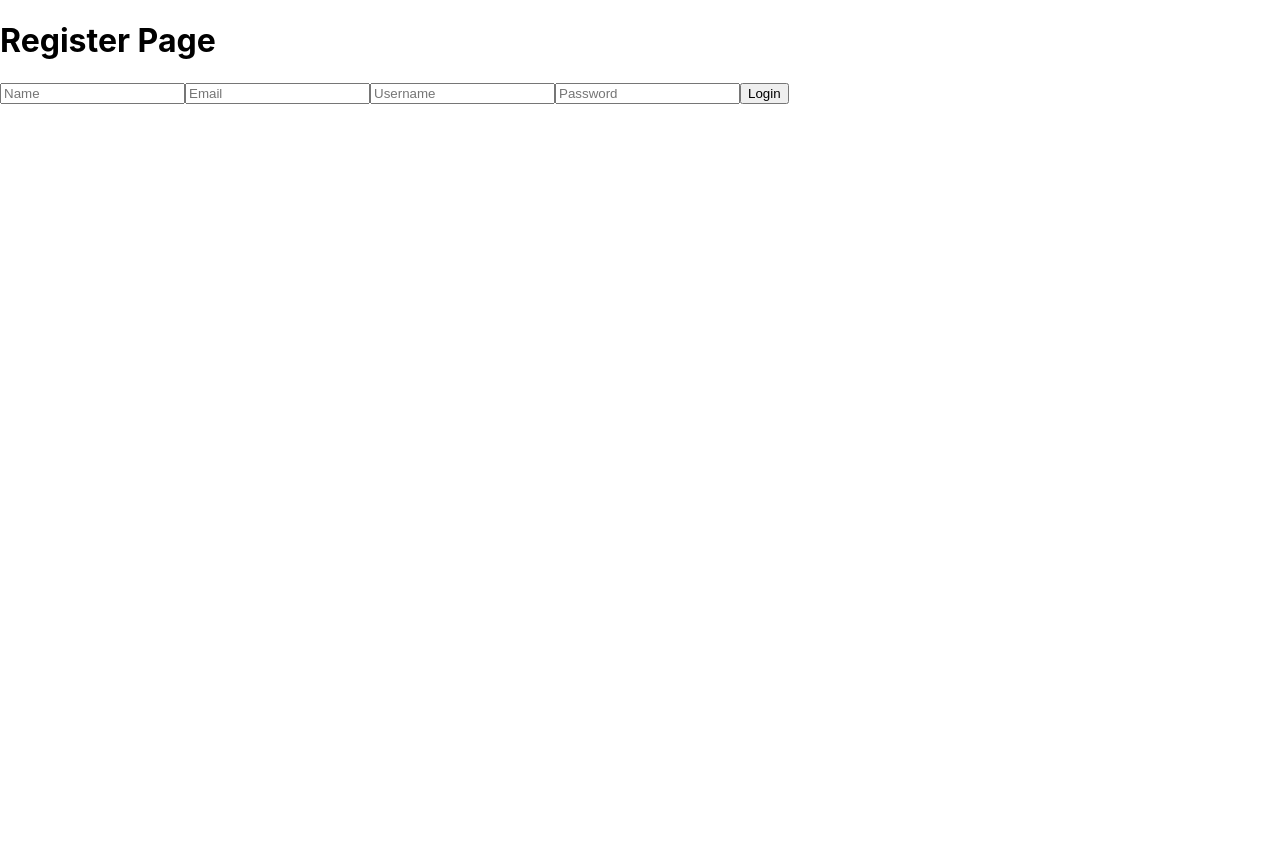
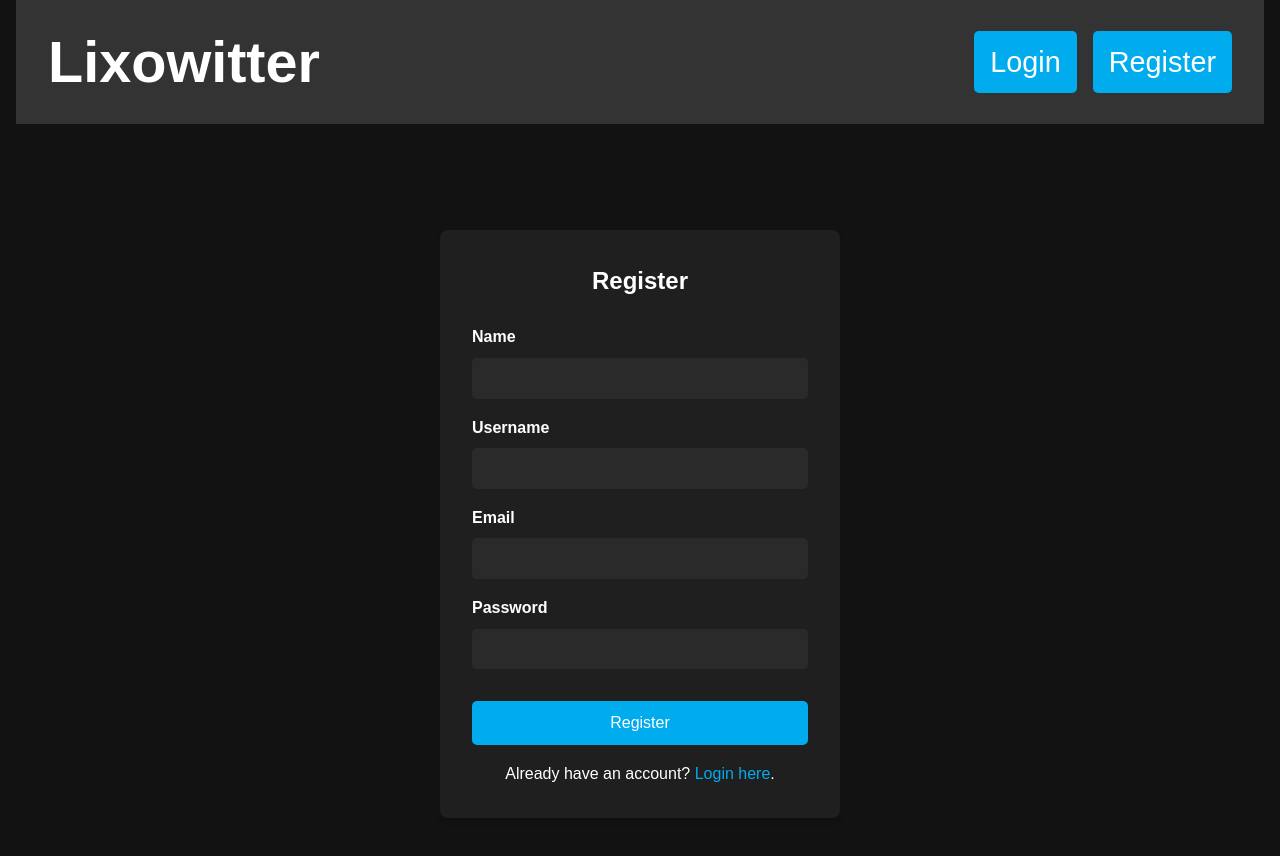
Before and after one commit to Eletrinho/lixowitter, a React (Create React App) app: page /register in a window 1280 px wide. Shown: the top 856 px of the page. Before the commit the page ends 800 px from the top, so only its background shows below. Built offline with nearby package versions, Linux system fonts and the light colour scheme.

Commit message:
Uma melhorada no design com ajuda do gepeto

```diff
--- a/src/App.js
+++ b/src/App.js
@@ -1,33 +1,21 @@
-import './App.css';
-import './assets/styles/style.css'
-import Posts from './components/Posts';
-import { AuthContext } from './contexts/AuthProvider';
-import React, {useContext} from 'react';
-import icon from './assets/images/icon.png'
+import "./App.css";
+import "./assets/styles/style.css";
+import Posts from "./components/Posts";
+import React from "react";
+import Header from "./components/Header";
 
 function App() {
-  const {username, logout} = useContext(AuthContext);
-  return ( <>
-
-    <header className='header'>
-      <h1>Lixowitter</h1>
-      {username ? (
-        <div>
-          <a className="icon" href={`profile/${username}`} >
-          <img src={icon} alt="" /></a>
-          <button onClick={logout}>Logout</button>
+  return (
+    <>
+      <Header />
+      <main class="main-container">
+        <div class="post-box">
+          <textarea placeholder="What's on your mind?" rows="3"></textarea>
+          <button>Post</button>
         </div>
-      ) : (
-        <>
-        <a href='/login'>Login</a>
-        <a href='/register'>Register</a>
-        </>
-      )}
-    </header>
-    <div>
-      <Posts />
-    </div>
-  </>
+        <Posts />
+      </main>
+    </>
   );
 }
 
--- /dev/null
+++ b/src/assets/styles/auth.css
@@ -0,0 +1,83 @@
+/* Estilo geral para ambas as páginas */
+.content {
+  font-family: "Arial", sans-serif;
+  background-color: #121212;
+  color: #ffffff;
+  margin: 0;
+  display: flex;
+  justify-content: center;
+  align-items: center;
+  min-height: 100vh;
+}
+
+.auth-container {
+  background-color: #1f1f1f;
+  padding: 2rem;
+  border-radius: 8px;
+  box-shadow: 0 4px 6px rgba(0, 0, 0, 0.1);
+  width: 100%;
+  max-width: 400px;
+  text-align: center;
+}
+
+h2 {
+  margin-bottom: 1.5rem;
+}
+
+.auth-form {
+  display: flex;
+  flex-direction: column;
+}
+
+.form-group {
+  margin-bottom: 1rem;
+  text-align: left;
+}
+
+label {
+  display: block;
+  margin-bottom: 0.5rem;
+  font-weight: bold;
+}
+
+input {
+  width: 100%;
+  padding: 0.8rem;
+  border: none;
+  border-radius: 5px;
+  background-color: #2a2a2a;
+  color: white;
+}
+
+input:focus {
+  outline: none;
+  border: 1px solid #00acee;
+}
+
+.auth-btn {
+  background-color: #00acee;
+  color: white;
+  border: none;
+  padding: 0.8rem;
+  border-radius: 5px;
+  cursor: pointer;
+  font-size: 1rem;
+  margin-top: 1rem;
+}
+
+.auth-btn:hover {
+  background-color: #0088cc;
+}
+
+.auth-text {
+  margin-top: 1rem;
+}
+
+.auth-text a {
+  color: #00acee;
+  text-decoration: none;
+}
+
+.auth-text a:hover {
+  text-decoration: underline;
+}
--- /dev/null
+++ b/src/assets/styles/header.css
@@ -0,0 +1,43 @@
+/* Header.css */
+
+.header {
+  background-color: #333;
+  color: white;
+  padding: 1rem 2rem;
+  display: flex;
+  justify-content: space-between; /* Mantém o espaçamento entre o título e a nav */
+  align-items: center;
+}
+
+.header-content {
+  width: 100%;
+  display: flex;
+  justify-content: space-between; /* Espaço entre título e botões */
+  align-items: center;
+}
+
+.header-content h1 {
+  margin: 0; /* Remove margens padrão */
+}
+
+.nav {
+  display: flex;
+  gap: 1rem;
+}
+
+.nav-btn {
+  background-color: #00acee;
+  color: white;
+  border: none;
+  padding: 0.5rem 1rem;
+  border-radius: 5px;
+  cursor: pointer;
+  transition: background-color 0.3s;
+
+  text-decoration: none;
+  color: inherit;
+}
+
+.nav-btn:hover {
+  background-color: #0088cc;
+}
--- a/src/assets/styles/style.css
+++ b/src/assets/styles/style.css
@@ -1,63 +1,195 @@
-.post {
-    border: 1px solid gray;
-    display: grid;
-    grid-template-columns: 2;
-    grid-template-rows: 2;
-    /* padding-bottom: 1rem;
-    margin-bottom: 1rem; */
-    justify-content: start;
-}
-.icon {
-    margin: 1rem;
-    width: 40px;
-    height: 40px;
-    /* border: 3px solid black;
-    border-radius: 50%;
-    background-color: black;
-    color: black; */
-    grid-column: 1;
-    grid-row: 1;
-}
-.content {
-    text-align: start;
-    margin-bottom: 5px;
-    margin-left: 1rem;
-    grid-column: 2;
-    grid-row: 2;
+/* Reset básico */
+* {
+  margin: 0;
+  padding: 0;
+  box-sizing: border-box;
 }
 
-.name {
+body {
+  font-family: "Arial", sans-serif;
+  background-color: #121212;
+  color: #e0e0e0;
+  line-height: 1.6;
+  padding: 0 1rem;
+}
 
-    align-self: start;
-    justify-self: start;
-    margin-top: 0.5rem;
-    margin-left: 1rem;
+.header {
+  background-color: #1f1f1f;
+  padding: 1rem;
+  text-align: center;
+  color: #00acee;
+  font-size: 1.8rem;
+}
+
+.main-container {
+  max-width: 600px;
+  margin: 2rem auto;
+}
+
+.post-box {
+  background-color: #1f1f1f;
+  padding: 1rem;
+  border-radius: 8px;
+  margin-bottom: 1rem;
+  display: flex;
+  flex-direction: column;
+}
+
+.post-box textarea {
+  background-color: #2a2a2a;
+  border: none;
+  color: #e0e0e0;
+  padding: 0.8rem;
+  border-radius: 5px;
+  resize: none;
+}
+
+.post-box button {
+  margin-top: 0.5rem;
+  background-color: #00acee;
+  color: #fff;
+  border: none;
+  padding: 0.5rem;
+  border-radius: 5px;
+  cursor: pointer;
+}
+
+.post-box button:hover {
+  background-color: #008bb5;
 }
 
 .posts {
-    display: flex;
-    flex-direction: column;
+  display: flex;
+  flex-direction: column;
+  gap: 1.5rem;
 }
 
-.cabecario {
-    grid-column: 2;
-    grid-row: 1;
-    display: flex;
+.post {
+  background-color: #1f1f1f;
+  padding: 1rem;
+  border-radius: 8px;
+  cursor: pointer;
+  transition: transform 0.2s;
 }
 
-.date {
-    margin-left: 0.5rem;
-    margin-top: 0.5rem;
-    align-self: start;
-    justify-self: start;
+.post:hover {
+  transform: translateY(-3px);
 }
 
-.posts a {
-    color: inherit; /* Mantém a cor do texto sem mudar para a cor padrão do link */
-    text-decoration: none; /* Remove o sublinhado */
-  }
+.post-link {
+  text-decoration: none;
+  color: inherit;
+}
 
-  .posts a:hover {
-    color: inherit; /* Mantém a cor do texto ao passar o mouse */
-    text-decoration: none; /* Remove o sublinhado ao passar o mouse */
-  }
+.user-info {
+  display: flex;
+  align-items: center;
+  gap: 0.5rem;
+  margin-bottom: 0.5rem;
+}
+
+.avatar {
+  background-color: #00acee;
+  color: #fff;
+  width: 40px;
+  height: 40px;
+  display: flex;
+  align-items: center;
+  justify-content: center;
+  border-radius: 50%;
+  font-weight: bold;
+}
+
+.username {
+  font-weight: bold;
+  color: #00acee;
+}
+
+.post-content {
+  margin-bottom: 0.5rem;
+  font-size: 1.1rem; /* Aumenta o tamanho do texto */
+}
+
+.post-hour {
+  color: #888;
+  font-size: 0.9rem;
+}
+
+.post-actions button {
+  background-color: transparent;
+  border: none;
+  color: #00acee;
+  cursor: pointer;
+  margin-right: 1rem;
+}
+
+.post-actions button:hover {
+  text-decoration: underline;
+}
+
+.nav-buttons button {
+  background-color: #00acee;
+  color: #fff;
+  border: none;
+  padding: 0.5rem 1rem;
+  margin-left: 5px;
+  border-radius: 5px;
+  cursor: pointer;
+}
+
+.nav-buttons button:hover {
+  background-color: #008bb5;
+}
+
+.form {
+  display: flex;
+  flex-direction: column;
+  gap: 1rem;
+}
+
+.form input {
+  padding: 0.8rem;
+  border-radius: 5px;
+  border: none;
+}
+
+.comments {
+  background: #1f1f1f;
+  padding: 1rem;
+  border-radius: 8px;
+}
+
+.comment {
+  margin-top: 10px;
+  padding: 0.5rem;
+  background: #2a2a2a;
+  border-radius: 5px;
+}
+
+.post-details {
+  background-color: #2b2b2b; /* Cor de fundo mais clara para destacar o post */
+  padding: 2rem;
+  border-radius: 8px;
+  max-width: 800px;
+  margin: 20px auto;
+}
+
+.post-details .user-info {
+  margin-bottom: 1rem;
+}
+
+.post-details .avatar {
+  width: 50px;
+  height: 50px;
+  font-size: 1.2rem;
+}
+
+.post-details .username {
+  font-size: 1.2rem;
+}
+
+.post-date {
+  color: #888;
+  font-size: 0.9rem;
+  margin-top: 0.5rem;
+}
--- /dev/null
+++ b/src/components/Header.js
@@ -0,0 +1,35 @@
+import React, {useContext} from "react";
+import { AuthContext } from '../contexts/AuthProvider';
+import "../assets/styles/header.css";
+import "../assets/styles/style.css";
+import { useNavigate } from "react-router-dom";
+
+const Header = () => {
+  const { username, logout } = useContext(AuthContext)
+  const navigate = useNavigate()
+
+  return (
+    <header className="header">
+      <div className="header-content">
+        <h1 onClick={() => navigate('/')}>Lixowitter</h1>
+        {username ? (
+          <nav className="nav">
+            <a className="icon" href={`profile/${username}`}>
+              <div className="avatar">{username[0].toUpperCase()}</div>
+            </a>
+            <button className="nav-btn" onClick={logout}>
+              Logout
+            </button>
+          </nav>
+        ) : (
+          <nav className="nav">
+            <a href="/login" className="nav-btn">Login</a>
+            <a href="/register" className="nav-btn">Register</a>
+          </nav>
+        )}
+      </div>
+    </header>
+  );
+};
+
+export default Header;
--- a/src/components/Post.js
+++ b/src/components/Post.js
@@ -1,24 +1,25 @@
-import '../assets/styles/style.css';
-import icon from "../assets/images/icon.png";
+import "../assets/styles/style.css";
 
-export default function Post({id, username, name, content, date}) {
+export default function Post({ id, username, name, content, date }) {
   date = new Date(date);
   let now = new Date();
   let hours = Math.floor((now - date) / (1000 * 60 * 60));
 
   return (
-        <a href={`post/${id}`} className="posts">
+    <a href={`post/${id}`} className="post-link">
       <div className="post">
-                <a href={`profile/${username}`}>
-                    <img src={icon} className="icon" alt="" />
-                </a>
-                <span className='cabecario'>
-                    <p className="name"><b>{name}</b></p>
-                    <p className="name">@{username}</p>
-                    <p className='date' title={date.toLocaleString()}> · {hours}h</p>
-                </span>
-                <div className="content">{content}</div>
+        <div className="user-info">
+          <div className="avatar">{username[0].toUpperCase()}</div>
+          <span className="name">{name}</span>
+          <span className="username">@{username}</span>
+          <span className="post-hour">· {hours}h</span>
+        </div>
+        <p className="post-content">{content}</p>
+        <div className="post-actions">
+          <button>Like</button>
+          <button>Comment</button>
+        </div>
       </div>
     </a>
-    )
+  );
 }
--- a/src/pages/DetailedPost.js
+++ b/src/pages/DetailedPost.js
@@ -1,52 +1,65 @@
 import React, { useEffect, useState } from "react";
 import { useParams } from "react-router-dom";
 import Post from "../components/Post";
-import '../assets/styles/style.css';
-import icon from "../assets/images/icon.png";
-
+import "../assets/styles/style.css";
+import Header from "../components/Header";
 
 export function DetailedPost() {
-    const {id} = useParams()
+  const { id } = useParams();
   const [post, setPost] = useState(null);
 
   useEffect(() => {
     const fetchPost = async () => {
       try {
-                const response = await fetch(`http://localhost:8080/posts/${id}`)
+        const response = await fetch(`http://localhost:8080/posts/${id}`);
         if (!response.ok) {
-                    throw new Error(`HTTP error! status: ${response.status}`)
+          throw new Error(`HTTP error! status: ${response.status}`);
         }
-                const data = await response.json()
-                setPost(data)
-                console.log(data)
+        const data = await response.json();
+        setPost(data);
       } catch (error) {
-                console.error('Error fetching posts:', error)
+        console.error("Error fetching posts:", error);
       }
     };
 
     fetchPost();
     // eslint-disable-next-line react-hooks/exhaustive-deps
   }, [id]);
+  if (!post) {
+    return <div>Loading...</div>;
+  }
+  return (
+    <>
+      <Header />
+      <main className="main-container">
+        <div className="post-details">
+          <div className="user-info">
+            <div className="avatar">{post.author.name[0].toUpperCase()}</div>
+            <span className="name">{post.author.name}</span>
+            <span className="username">@{post.author.username}</span>
+          </div>
+          <p className="post-content" id="post-content">
+            {post.body}
+          </p>
+          <span className="post-date" id="post-date">
+            {new Date(post.date).toLocaleString()}
+          </span>
+        </div>
 
-    return (
-        <div className="posts">
-            <div className="post">
-                <a href={`profile/${post.author.username}`}>
-                    <img src={icon} className="icon" alt="" />
-                </a>
-                <span className='cabecario'>
-                    <p className="name"><b>{post.author.name}</b></p>
-                    <p className="name">@{post.author.username}</p>
-                </span>
-                <div className="content">
-                    {post.body}
-                    <p className='date'> {new Date(post.date).toLocaleString()}</p>
-                </div>
-            </div>
-            <h1>Comentários</h1>
+        <section className="comments">
+          <h2>Comments</h2>
           {post.comments.map((comment) => (
-                <Post key={comment.id} id={comment.id} name={comment.author.name} username={comment.author.username} content={comment.text} date={comment.date} />
+            <Post
+              key={comment.id}
+              id={comment.id}
+              name={comment.author.name}
+              username={comment.author.username}
+              content={comment.text}
+              date={comment.date}
+            />
           ))}
-        </div>
-    )
+        </section>
+      </main>
+    </>
+  );
 }
--- a/src/pages/Login.js
+++ b/src/pages/Login.js
@@ -1,24 +1,56 @@
-import React, { useContext, useState } from 'react';
-import { useNavigate } from 'react-router-dom';
-import { AuthContext } from '../contexts/AuthProvider';
+import React, { useContext, useState } from "react";
+import { useNavigate } from "react-router-dom";
+import { AuthContext } from "../contexts/AuthProvider";
+import Header from "../components/Header";
+import "../assets/styles/auth.css";
 
 export const LoginPage = () => {
   const { login } = useContext(AuthContext);
-  const [username, setUsername] = useState('');
-  const [password, setPassword] = useState('');
+  const [username, setUsername] = useState("");
+  const [password, setPassword] = useState("");
   const navigate = useNavigate();
 
   const handleLogin = async () => {
     await login(username, password);
-    navigate('/');
+    navigate("/");
   };
 
   return (
-    <div>
-      <h1>Login Page</h1>
-      <input type="text" placeholder="Username" value={username} onChange={(e) => setUsername(e.target.value)} />
-      <input type="password" placeholder="Password" value={password} onChange={(e) => setPassword(e.target.value)} />
-      <button onClick={handleLogin}>Login</button>
-    </div>
+    <>
+      <Header />
+      <div className="content">
+        <div className="auth-container">
+          <h2>Login</h2>
+          <form method="POST" className="auth-form">
+            <div className="form-group">
+              <label for="username">Username</label>
+              <input
+                type="text"
+                id="username"
+                name="username"
+                required
+                onChange={(e) => setUsername(e.target.value)}
+              />
+            </div>
+            <div className="form-group">
+              <label for="password">Password</label>
+              <input
+                type="password"
+                id="password"
+                name="password"
+                required
+                onChange={(e) => setPassword(e.target.value)}
+              />
+            </div>
+            <button type="submit" onClick={handleLogin} className="auth-btn">
+              Login
+            </button>
+          </form>
+          <p className="auth-text">
+            Don't have an account? <a href="register">Register here</a>.
+          </p>
+        </div>
+      </div>
+    </>
   );
 };
--- a/src/pages/ProfilePage.js
+++ b/src/pages/ProfilePage.js
@@ -1,10 +1,12 @@
 import React from "react";
 import { useParams } from "react-router-dom";
+import Header from "../components/Header";
 
 export const ProfilePage = () => {
     const {username} = useParams()
     return (
         <>
+        <Header/>
             <h1>{username}</h1>
         </>
     )
--- a/src/pages/RegisterPage.js
+++ b/src/pages/RegisterPage.js
@@ -1,28 +1,86 @@
-import React, { useContext, useState } from 'react';
-import { useNavigate } from 'react-router-dom';
-import { AuthContext } from '../contexts/AuthProvider';
+import React, { useContext, useState } from "react";
+import { useNavigate } from "react-router-dom";
+import { AuthContext } from "../contexts/AuthProvider";
+import Header from "../components/Header";
 
 export const RegisterPage = () => {
   const { register } = useContext(AuthContext);
-  const [name, setName] = useState('');
-  const [email, setEmail] = useState('');
-  const [username, setUsername] = useState('');
-  const [password, setPassword] = useState('');
+  const [name, setName] = useState("");
+  const [email, setEmail] = useState("");
+  const [username, setUsername] = useState("");
+  const [password, setPassword] = useState("");
   const navigate = useNavigate();
 
   const handleRegister = async () => {
     await register(name, username, email, password);
-    navigate('/');
+    navigate("/");
   };
 
   return (
-    <div>
-      <h1>Register Page</h1>
-      <input type="text" placeholder="Name" value={name} onChange={(e) => setName(e.target.value)} />
-      <input type="text" placeholder="Email" value={email} onChange={(e) => setEmail(e.target.value)} />
-      <input type="text" placeholder="Username" value={username} onChange={(e) => setUsername(e.target.value)} />
-      <input type="password" placeholder="Password" value={password} onChange={(e) => setPassword(e.target.value)} />
-      <button onClick={handleRegister}>Login</button>
-    </div>
+    // <div>
+    //   <h1>Register Page</h1>
+    //   <input type="text" placeholder="Name" value={name} onChange={(e) => setName(e.target.value)} />
+    //   <input type="text" placeholder="Email" value={email} onChange={(e) => setEmail(e.target.value)} />
+    //   <input type="text" placeholder="Username" value={username} onChange={(e) => setUsername(e.target.value)} />
+    //   <input type="password" placeholder="Password" value={password} onChange={(e) => setPassword(e.target.value)} />
+    //   <button onClick={handleRegister}>Login</button>
+    // </div>
+
+    <>
+      <Header />
+      <div className="content">
+        <div className="auth-container">
+          <h2>Register</h2>
+          <form action="/register" method="POST" className="auth-form">
+            <div className="form-group">
+              <label for="name">Name</label>
+              <input
+                type="text"
+                id="name"
+                name="name"
+                required
+                onChange={(e) => setName(e.target.value)}
+              />
+            </div>
+            <div className="form-group">
+              <label for="username">Username</label>
+              <input
+                type="text"
+                id="username"
+                name="username"
+                required
+                onChange={(e) => setUsername(e.target.value)}
+              />
+            </div>
+            <div className="form-group">
+              <label for="email">Email</label>
+              <input
+                type="email"
+                id="email"
+                name="email"
+                required
+                onChange={(e) => setEmail(e.target.value)}
+              />
+            </div>
+            <div className="form-group">
+              <label for="password">Password</label>
+              <input
+                type="password"
+                id="password"
+                name="password"
+                required
+                onChange={(e) => setPassword(e.target.value)}
+              />
+            </div>
+            <button type="submit" onClick={handleRegister} className="auth-btn">
+              Register
+            </button>
+          </form>
+          <p className="auth-text">
+            Already have an account? <a href="login.html">Login here</a>.
+          </p>
+        </div>
+      </div>
+    </>
   );
 };
```
Also changed, not shown: src/components/Posts.js (+20 -13 lines). Lines whose indentation alone changed are shown as unchanged.
